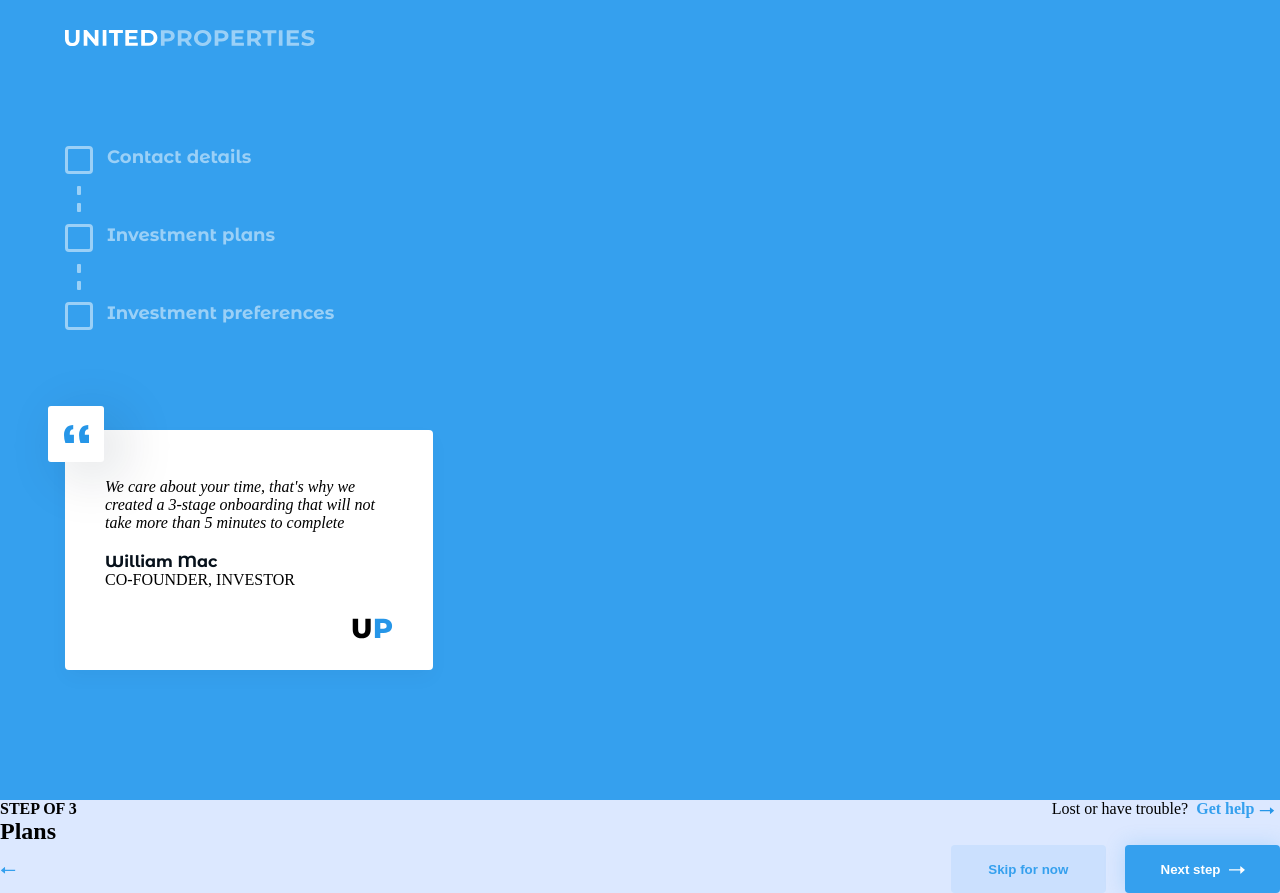
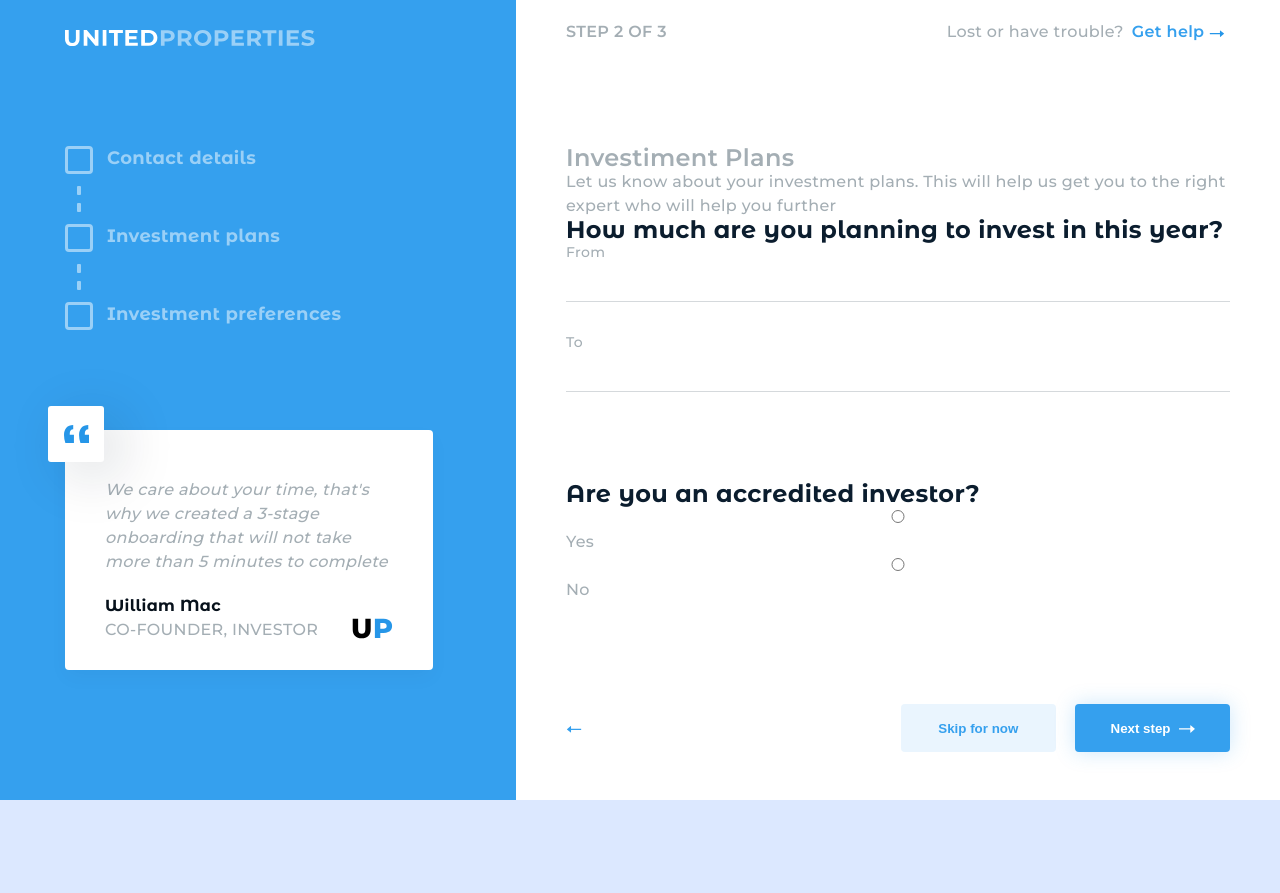
Before and after one commit to cavaglieridomenico/user-onboarding, a React (Create React App) app: page /plan in a window 1280 px wide. After the commit the page ends 800 px from the top, so only its background shows below. Built offline with nearby package versions, Linux system fonts and the light colour scheme.

Commit message:
[ADDED] Structure of the Plans.js page
Added the JSX structure, with classes and id.

```diff
--- a/src/pages/Plans.js
+++ b/src/pages/Plans.js
@@ -5,13 +5,46 @@ import Footer from '../components/Footer';
 
 const Plans = () => {
   return (
-    <div className='container'>
+    <div className='onboarding-outerbox'>
       <Sidebar />
-      <section>
-        <Header />
-        <h1>Plans</h1>
-        <Footer page={'/preferences'} />
-      </section>
+      <div className='onboarding-innerbox'>
+        <Header number={2} />
+        <section className='plans'>
+          <h1>Investiment Plans</h1>
+          <article>
+            <p>
+              Let us know about your investment plans. This will help us get you
+              to the right expert who will help you further
+            </p>
+          </article>
+          <article>
+            <h2>How much are you planning to invest in this year?</h2>
+            <form id='plans'>
+              <div className='form-container'>
+                <div className='from-box'>
+                  <label htmlFor='plans-from'>From</label>
+                  <input type='text' id='plans-from' />
+                </div>
+                <div className='to-box'>
+                  <label htmlFor='plans-to'>To</label>
+                  <input type='text' id='plans-to' />
+                </div>
+              </div>
+              <div className='slider'></div>
+            </form>
+            <article>
+              <h2>Are you an accredited investor?</h2>
+              <form action='' id='plans-investor'>
+                <input type='radio' name='accredited' value='yes' />
+                Yes
+                <input type='radio' name='accredited' value='no' />
+                No
+              </form>
+            </article>
+          </article>
+        </section>
+        <Footer nextPage={'/preferences'} homePage={'/'} />
+      </div>
     </div>
   );
 };
```
